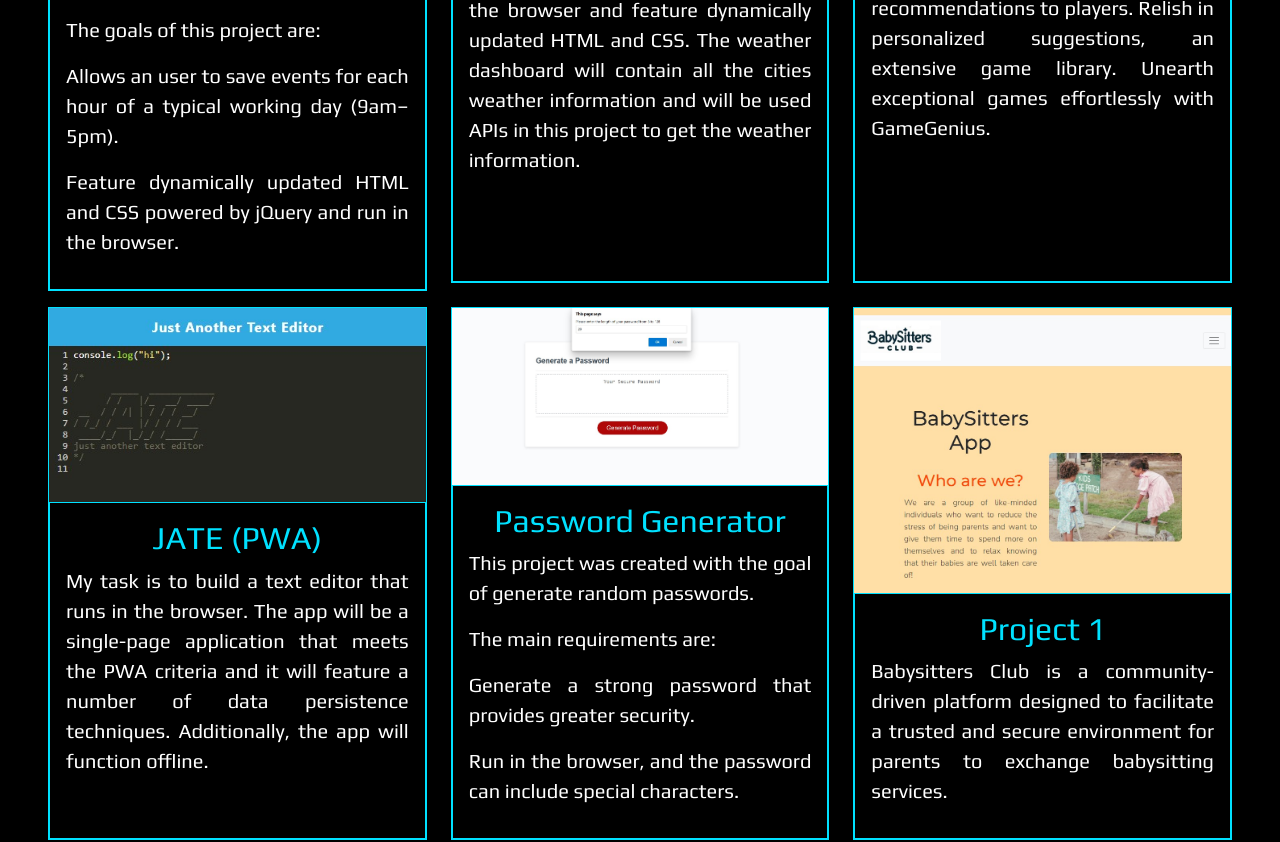
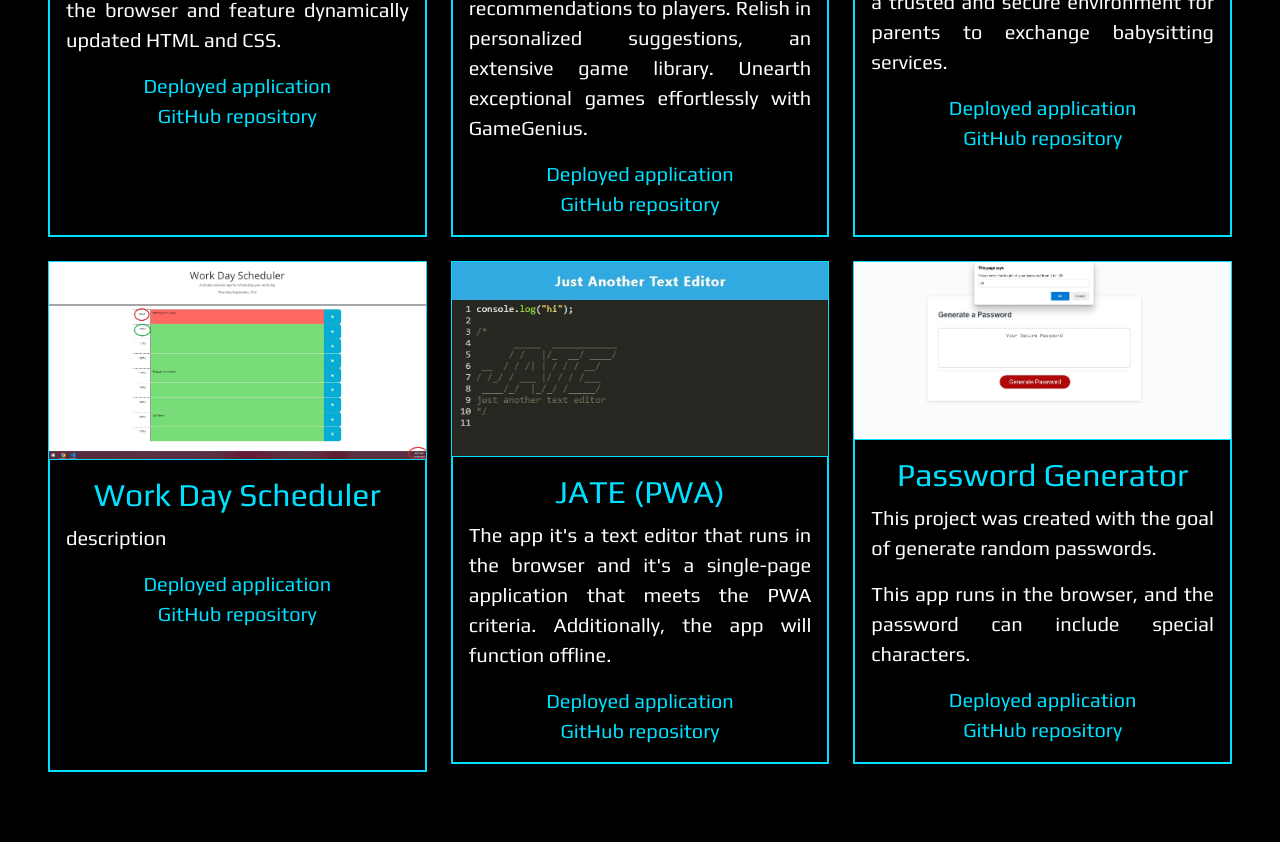
Before and after one commit to garmercy/React-Portfolio, a React (Vite) app: page /Portfolio in a window 1280 px wide. Shown: the part 600-1442 px from the top of the page. Built offline with nearby package versions, Linux system fonts and the light colour scheme.

Commit message:
adding links to portfolio and img edited

```diff
--- a/src/App.css
+++ b/src/App.css
@@ -209,10 +209,16 @@ border: solid rgb(0, 225, 255) 1px;
   color: rgb(0, 225, 255);
 }
 
-#titleCard:hover{
+#linkPortfolio{
+font-size: 20px;
+color: rgb(0, 225, 255);
+}
+
+#linkPortfolio:hover{
   color:#d864ffaa ;
   transition: 0.3s;
 }
+
 #textCard{
   font-size: 20px;
   text-align: justify;
--- a/src/pages/Portfolio.jsx
+++ b/src/pages/Portfolio.jsx
@@ -3,7 +3,7 @@ import photo2 from '../assets/img/5656.jpg';
 import photo3 from '../assets/img/gameGenius.jpg';
 import photo4 from '../assets/img/jate.jpg';
 import photo5 from '../assets/img/password.jpg';
-import photo6 from '../assets/img/baby.jpg';
+import photo6 from '../assets/img/baby2.jpg';
 
 export default function Portfolio() {
     return (
@@ -11,29 +11,18 @@ export default function Portfolio() {
     <div>
       <h1 id='h1Portfolio' class="text-center display-4">Portfolio</h1>
       <div class="row">
-        <div class="col-lg-4 col-md-6 mb-3">
-          <div id='containerCardPortfolio' class="card h-100">
-          <img src={photo1} alt="logo" />
-            <div id='containerTextCard' class="card-body">
-              <a href="">
-                <h2 id='titleCard' class="card-title">Work Day Scheduler</h2>
-                <p id='textCard' class="card-text">I created a calendar application by modifying starter code.</p>
-                <p id='textCard'>The goals of this project are:</p>
-                <p id='textCard'>Allows an user to save events for each hour of a typical working day (9am–5pm).</p>
-                <p id='textCard'>Feature dynamically updated HTML and CSS powered by jQuery and run in the browser.</p>
-              </a>
-            </div>
-          </div>
-        </div>
-        <div class="col-lg-4 col-md-6 mb-4">
+      <div class="col-lg-4 col-md-6 mb-4">
           <div id='containerCardPortfolio' class="card h-100">
           <img src={photo2} alt="logo" />
             <div id='containerTextCard' class="card-body">
-              <a href="">
                 <h2 id='titleCard' class="card-title">Weather Dashboard</h2>
-                <p id='textCard' class="card-text">The main goal of this project it's build a weather dashboard that will run in the browser and feature dynamically updated HTML and CSS.
-The weather dashboard will contain all the cities weather information and will be used APIs in this project to get the weather information.</p>
-              </a>
+                <p id='textCard' class="card-text">The main goal of this project it's build a weather dashboard that will run in the browser and feature dynamically updated HTML and CSS.</p>
+                <div>
+                  <a id='linkPortfolio' href="https://garmercy.github.io/Weather-Dashboard/">Deployed application</a>
+                </div>
+                <div>
+                  <a id='linkPortfolio'  href="https://github.com/garmercy/Weather-Dashboard?tab=readme-ov-file">GitHub repository</a>
+                </div>
             </div>
           </div>
         </div>
@@ -41,10 +30,45 @@ The weather dashboard will contain all the cities weather information and will b
           <div id='containerCardPortfolio' class="card h-100">
           <img src={photo3} alt="logo" />
             <div id='containerTextCard' class="card-body">
-              <a href="">
                 <h2 id='titleCard' class="card-title">GameGenius Project1</h2>
                 <p id='textCard' class="card-text">GameGenius is a user-friendly platform that provides tailored game recommendations to players. Relish in personalized suggestions, an extensive game library. Unearth exceptional games effortlessly with GameGenius.</p>
-              </a>
+                <div>
+                  <a id='linkPortfolio' href="https://muhammadkhabbaz.github.io/GameGenius/index.html">Deployed application</a>
+                </div>
+                <div>
+                  <a id='linkPortfolio' href="https://github.com/garmercy/GameGenius?tab=readme-ov-file">GitHub repository</a>
+                </div>
+            </div>
+          </div>
+        </div>
+
+        <div class="col-lg-4 col-md-6 mb-4">
+          <div id='containerCardPortfolio' class="card h-100">
+          <img src={photo6} alt="logo" />
+            <div id='containerTextCard' class="card-body">
+                <h2 id='titleCard' class="card-title">Project 1</h2>
+                <p id='textCard' class="card-text">Babysitters Club is a community-driven platform designed to facilitate a trusted and secure environment for parents to exchange babysitting services.</p>
+                <div>
+                  <a id='linkPortfolio' href="https://babysitters-app-7fe0f50cf2a3.herokuapp.com/">Deployed application</a>
+                </div>
+                <div>
+                  <a id='linkPortfolio' href="https://github.com/honguyen00/babysitters">GitHub repository</a>
+                </div>
+            </div>
+          </div>
+        </div>
+        <div class="col-lg-4 col-md-6 mb-3">
+          <div id='containerCardPortfolio' class="card h-100">
+          <img src={photo1} alt="logo" />
+            <div id='containerTextCard' class="card-body">
+                <h2 id='titleCard' class="card-title">Work Day Scheduler</h2>
+                <p id='textCard' class="card-text">description</p>
+                <div>
+                  <a id='linkPortfolio' href="https://garmercy.github.io/Work-Day-Scheduler/">Deployed application</a>
+                </div>
+                <div>
+                  <a id='linkPortfolio' href="https://github.com/garmercy/Work-Day-Scheduler?tab=readme-ov-file">GitHub repository</a>
+                </div>
             </div>
           </div>
         </div>
@@ -52,10 +76,14 @@ The weather dashboard will contain all the cities weather information and will b
           <div id='containerCardPortfolio' class="card h-100">
           <img src={photo4} alt="logo" />
             <div id='containerTextCard' class="card-body">
-              <a href="">
                 <h2 id='titleCard' class="card-title">JATE (PWA)</h2>
-                <p id='textCard' class="card-text">My task is to build a text editor that runs in the browser. The app will be a single-page application that meets the PWA criteria and it will feature a number of data persistence techniques. Additionally, the app will function offline.</p>
-              </a>
+                <p id='textCard' class="card-text">The app it's a text editor that runs in the browser and it's a single-page application that meets the PWA criteria. Additionally, the app will function offline.</p>
+                <div>
+                  <a id='linkPortfolio' href="https://pwa-text-editor-bhyv.onrender.com/">Deployed application</a>
+                </div>
+                <div>
+                  <a id='linkPortfolio' href="https://github.com/garmercy/-PWA-Text-Editor">GitHub repository</a>
+                </div>
             </div>
           </div>
         </div>
@@ -63,28 +91,19 @@ The weather dashboard will contain all the cities weather information and will b
           <div id='containerCardPortfolio' class="card h-100">
           <img src={photo5} alt="logo" />
             <div id='containerTextCard' class="card-body">
-              <a href="">
                 <h2 id='titleCard' class="card-title">Password Generator</h2>
                 <p id='textCard' class="card-text">This project was created with the goal of generate random passwords. </p>
-                <p id='textCard'>The main requirements are:</p>
-                <p id='textCard'>Generate a strong password that provides greater security.</p>
-                <p id='textCard'>Run in the browser, and the password can include special characters.</p>
-
-              </a>
+                <p id='textCard'>This app runs in the browser, and the password can include special characters.</p>
+                <div>
+                  <a id='linkPortfolio' href="https://garmercy.github.io/PasswordGenerator/">Deployed application</a>
+                </div>
+                <div>
+                  <a id='linkPortfolio' href="https://github.com/garmercy/PasswordGenerator">GitHub repository</a>
+                </div>
             </div>
           </div>
         </div>
-        <div class="col-lg-4 col-md-6 mb-4">
-          <div id='containerCardPortfolio' class="card h-100">
-          <img src={photo6} alt="logo" />
-            <div id='containerTextCard' class="card-body">
-              <a href="">
-                <h2 id='titleCard' class="card-title">Project 1</h2>
-                <p id='textCard' class="card-text">Babysitters Club is a community-driven platform designed to facilitate a trusted and secure environment for parents to exchange babysitting services.</p>
-              </a>
-            </div>
-          </div>
-        </div>
+
       </div>
     </div>
   </section>
```
Also changed, not shown: src/assets/img/baby1.jpg (added), src/assets/img/baby2.jpg (added).
